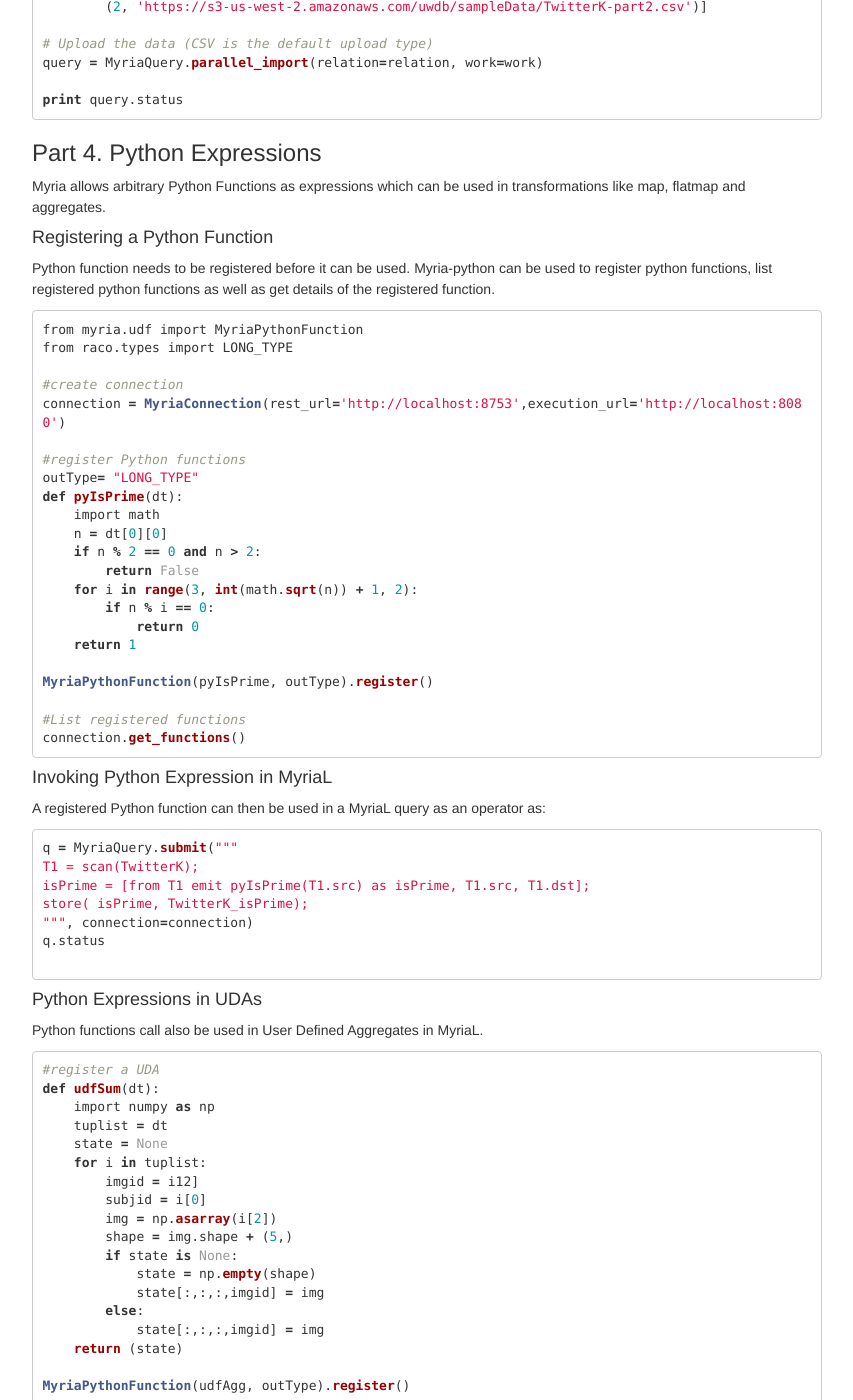
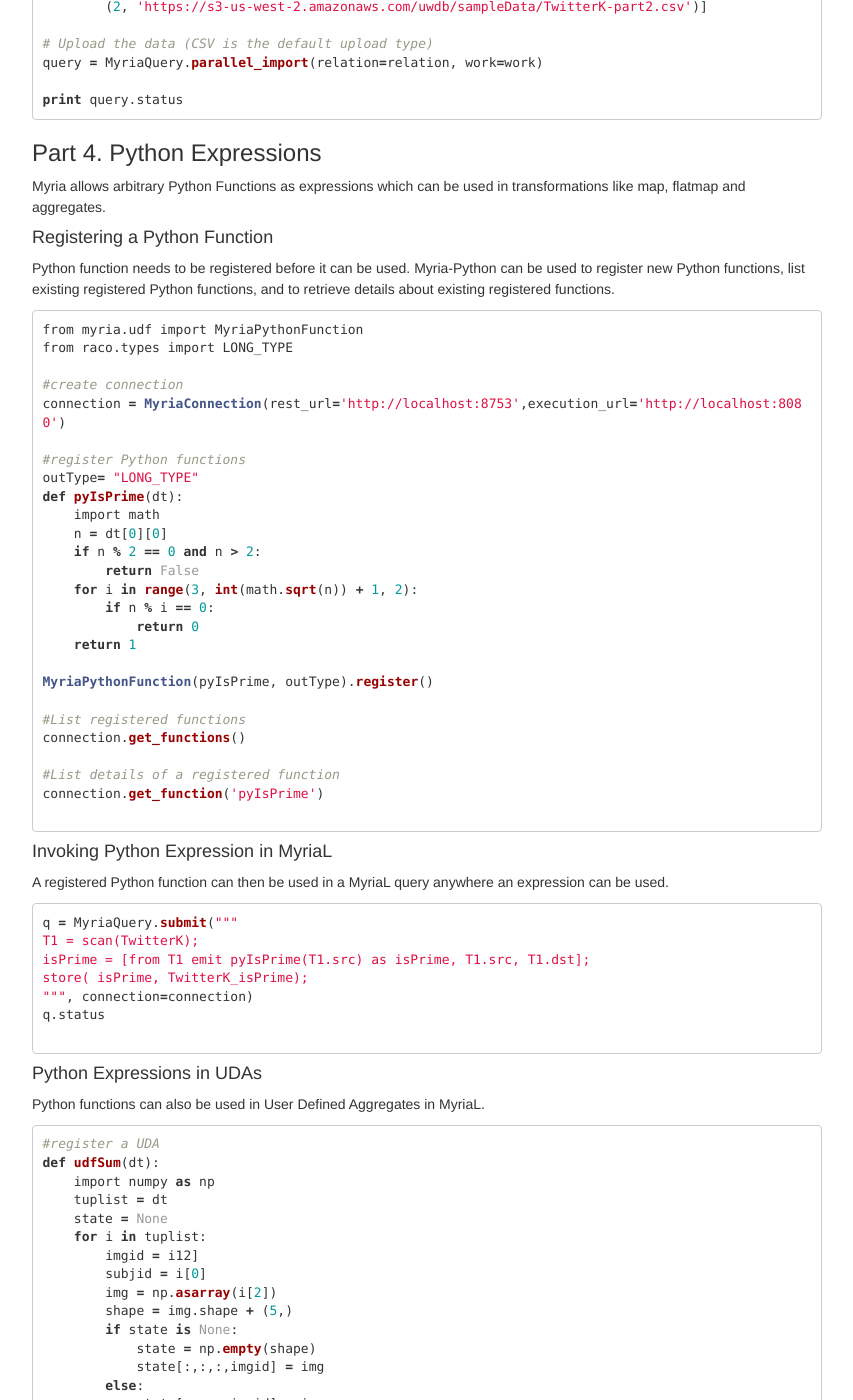
Before and after one commit to uwescience/myria-website, a Jekyll site: the page built from docs/myria-python/index.md, in a window 1280 px wide and 1400 px high, scrolled down 3635 px. Shown: the whole window, without its empty margins (213-1066 px from the left). Built offline with Jekyll 4.4.1, drawn with Linux system fonts in a browser that asks for light colours; nearby versions of some CDN libraries.

Commit message:
code review changes

````diff
--- a/docs/myria-python/index.md
+++ b/docs/myria-python/index.md
@@ -181,8 +181,12 @@
 ### Part 4. Python Expressions
 
 Myria allows arbitrary Python Functions as expressions which can be used in transformations like map, flatmap and aggregates.
+
 #### Registering a Python Function
-Python function needs to be registered before it can be used. Myria-python can be used to register python functions, list registered python functions as well as get details of the registered function.
+Python function needs to be registered before it can be used.
+Myria-Python can be used to register new Python functions, list existing registered Python functions,
+and to retrieve details about existing registered functions.
+
 ```python
 from myria.udf import MyriaPythonFunction
 from raco.types import LONG_TYPE
@@ -206,9 +210,14 @@
 
 #List registered functions
 connection.get_functions()
+
+#List details of a registered function
+connection.get_function('pyIsPrime')
+
 ```
 #### Invoking Python Expression in MyriaL
-A registered Python function can then be used in a MyriaL  query as an operator as:
+A registered Python function can then be used in a MyriaL query anywhere an expression
+ can be used.
 ```python
 q = MyriaQuery.submit("""
 T1 = scan(TwitterK);
@@ -219,7 +228,7 @@
 
 ```
 #### Python Expressions in UDAs
-Python functions call also be used in User Defined Aggregates in MyriaL.
+Python functions can also be used in User Defined Aggregates in MyriaL.
 
 ```python
 #register a UDA
````
